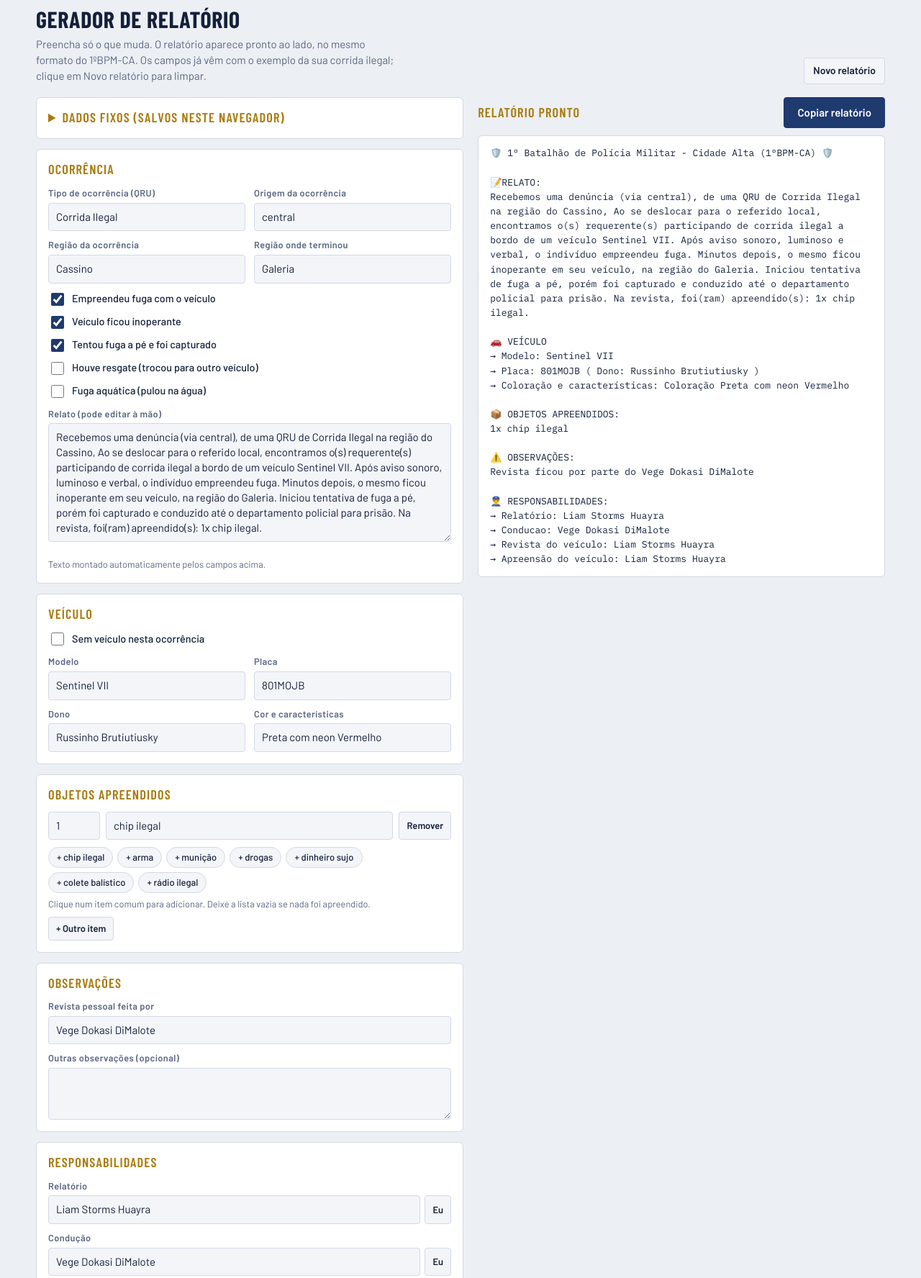
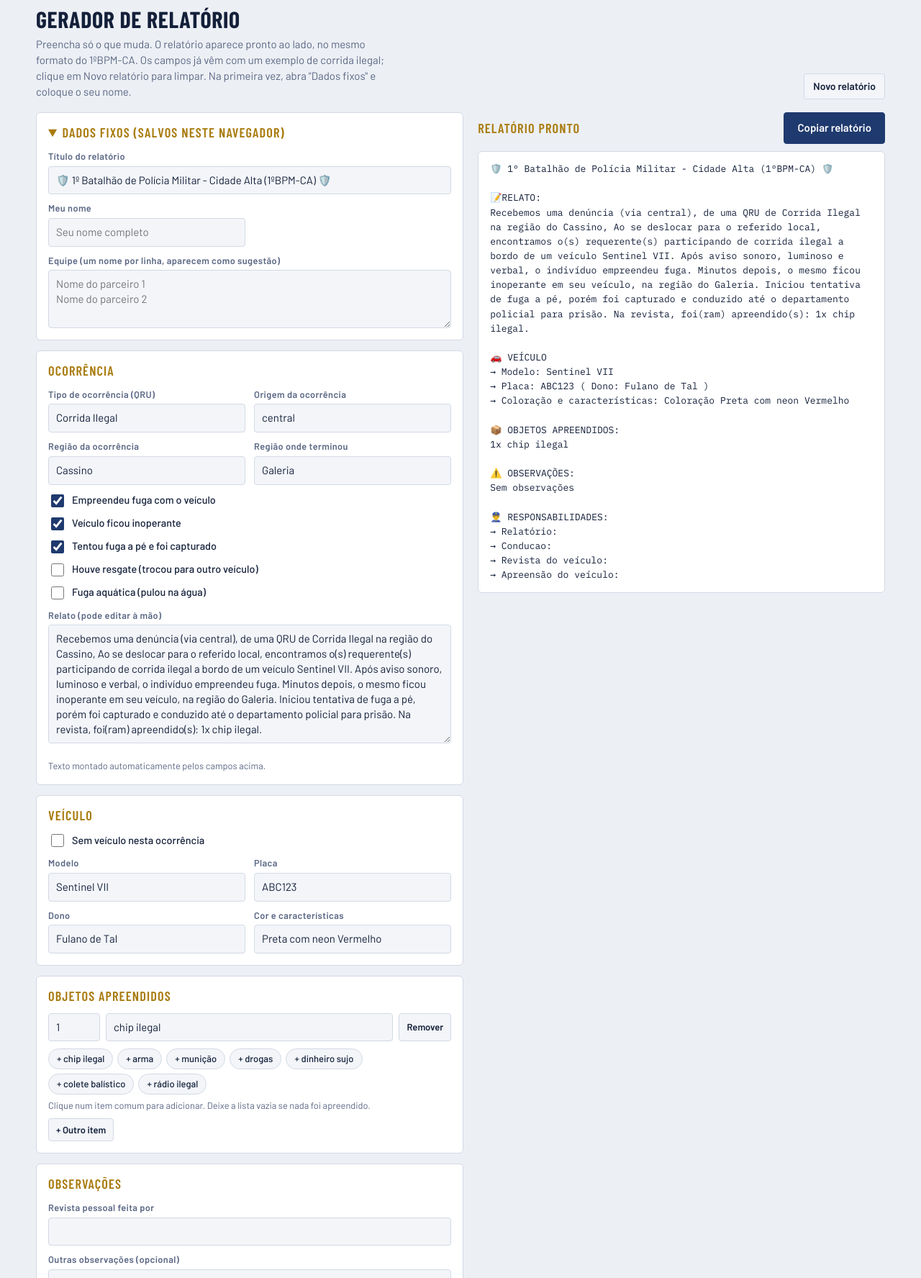
Before and after one commit to Lu1sz27/relatoriocda.github.io, a plain HTML site: page index.html in a window 1280 px wide. Shown: the part 17-1793 px from the top of the page at 72% size. Drawn offline with nearby package versions, Linux system fonts and the light colour scheme.

Commit message:
Remove nomes pessoais dos valores iniciais e do exemplo
Co-Authored-By: Claude Sonnet 5.5 <noreply@anthropic.com>
Claude-Session: https://claude.ai/code/session_01U8U1WfpyQb2fnJiie1jW8K

```diff
--- a/index.html
+++ b/index.html
@@ -102,7 +102,7 @@ pre#out {
   <header class="top">
     <div>
       <h1>Gerador de Relatório</h1>
-      <p class="sub">Preencha só o que muda. O relatório aparece pronto ao lado, no mesmo formato do 1ºBPM-CA. Os campos já vêm com o exemplo da sua corrida ilegal; clique em Novo relatório para limpar.</p>
+      <p class="sub">Preencha só o que muda. O relatório aparece pronto ao lado, no mesmo formato do 1ºBPM-CA. Os campos já vêm com um exemplo de corrida ilegal; clique em Novo relatório para limpar. Na primeira vez, abra "Dados fixos" e coloque o seu nome.</p>
     </div>
     <button type="button" id="btn-new">Novo relatório</button>
   </header>
@@ -117,10 +117,10 @@ pre#out {
             <input type="text" id="f-header" data-k="header" autocomplete="off">
           </label>
           <label>Meu nome
-            <input type="text" id="f-me" data-k="me" autocomplete="off">
+            <input type="text" id="f-me" data-k="me" autocomplete="off" placeholder="Seu nome completo">
           </label>
           <label class="full">Equipe (um nome por linha, aparecem como sugestão)
-            <textarea id="f-team" data-k="team" rows="3"></textarea>
+            <textarea id="f-team" data-k="team" rows="3" placeholder="Nome do parceiro 1&#10;Nome do parceiro 2"></textarea>
           </label>
         </div>
       </details>
@@ -254,8 +254,8 @@ pre#out {
   function blank() {
     return {
       header: "🛡️ 1º Batalhão de Polícia Militar - Cidade Alta (1ºBPM-CA) 🛡️",
-      me: "Liam Storms Huayra",
-      team: "Vege Dokasi DiMalote",
+      me: "",
+      team: "",
       ocorrencia: "", origem: "central", localQru: "", localFinal: "",
       fugaVeic: false, inop: false, fugaPe: false, resgate: false, fugaAgua: false,
       resgates: [],
@@ -269,10 +269,10 @@ pre#out {
     var s = blank();
     s.ocorrencia = "Corrida Ilegal"; s.localQru = "Cassino"; s.localFinal = "Galeria";
     s.fugaVeic = true; s.inop = true; s.fugaPe = true;
-    s.modelo = "Sentinel VII"; s.placa = "801MOJB"; s.dono = "Russinho Brutiutiusky"; s.cor = "Preta com neon Vermelho";
+    s.modelo = "Sentinel VII"; s.placa = "ABC123"; s.dono = "Fulano de Tal"; s.cor = "Preta com neon Vermelho";
     s.items = [{ q: 1, n: "chip ilegal" }];
-    s.revistaPor = "Vege Dokasi DiMalote";
-    s.relatorio = s.me; s.conducao = "Vege Dokasi DiMalote"; s.revVeic = s.me; s.apreVeic = s.me;
+    s.revistaPor = "";
+    s.relatorio = s.me; s.conducao = ""; s.revVeic = s.me; s.apreVeic = s.me;
     return s;
   }
   function load() {
@@ -588,6 +588,7 @@ pre#out {
   });
 
   renderChips(); renderItems(); renderResgates(); syncInputs(); update();
+  if (!S.me.trim()) $("fixed").open = true;
 })();
 </script>
 </body>
```
